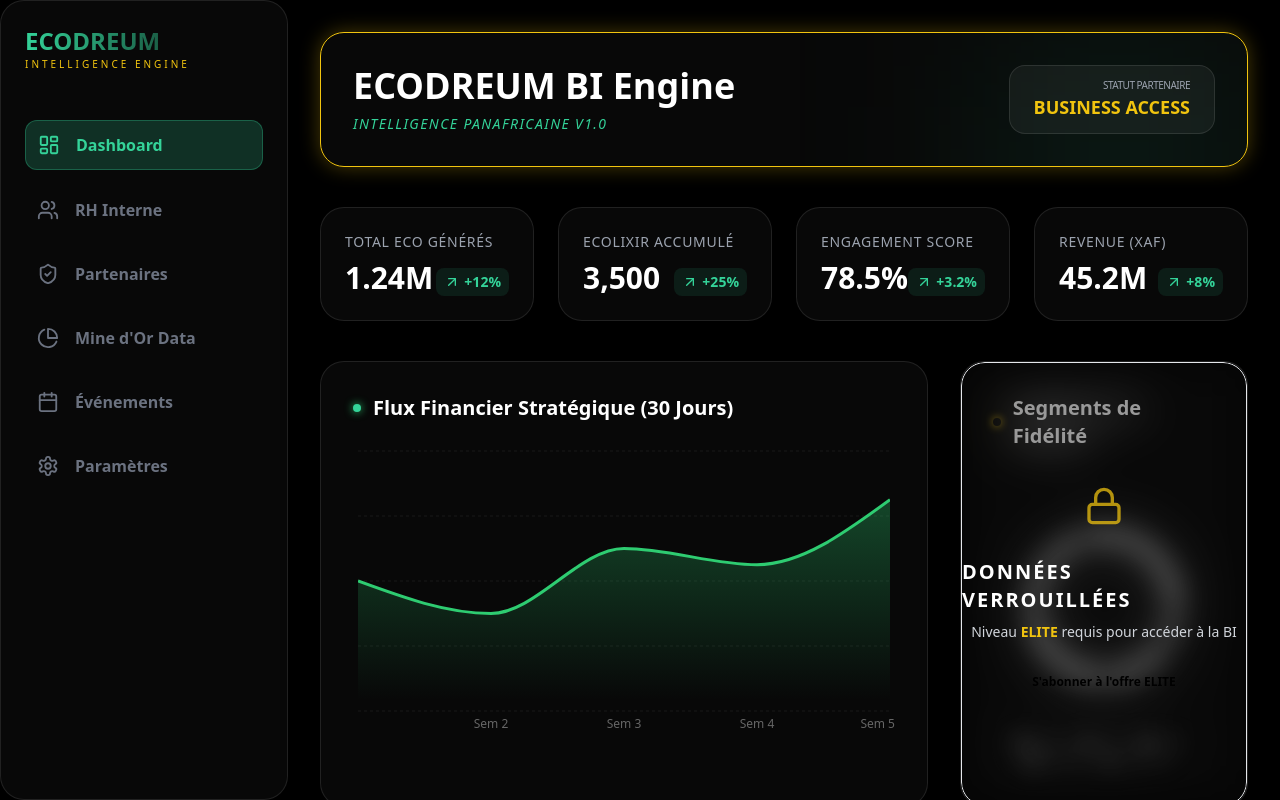
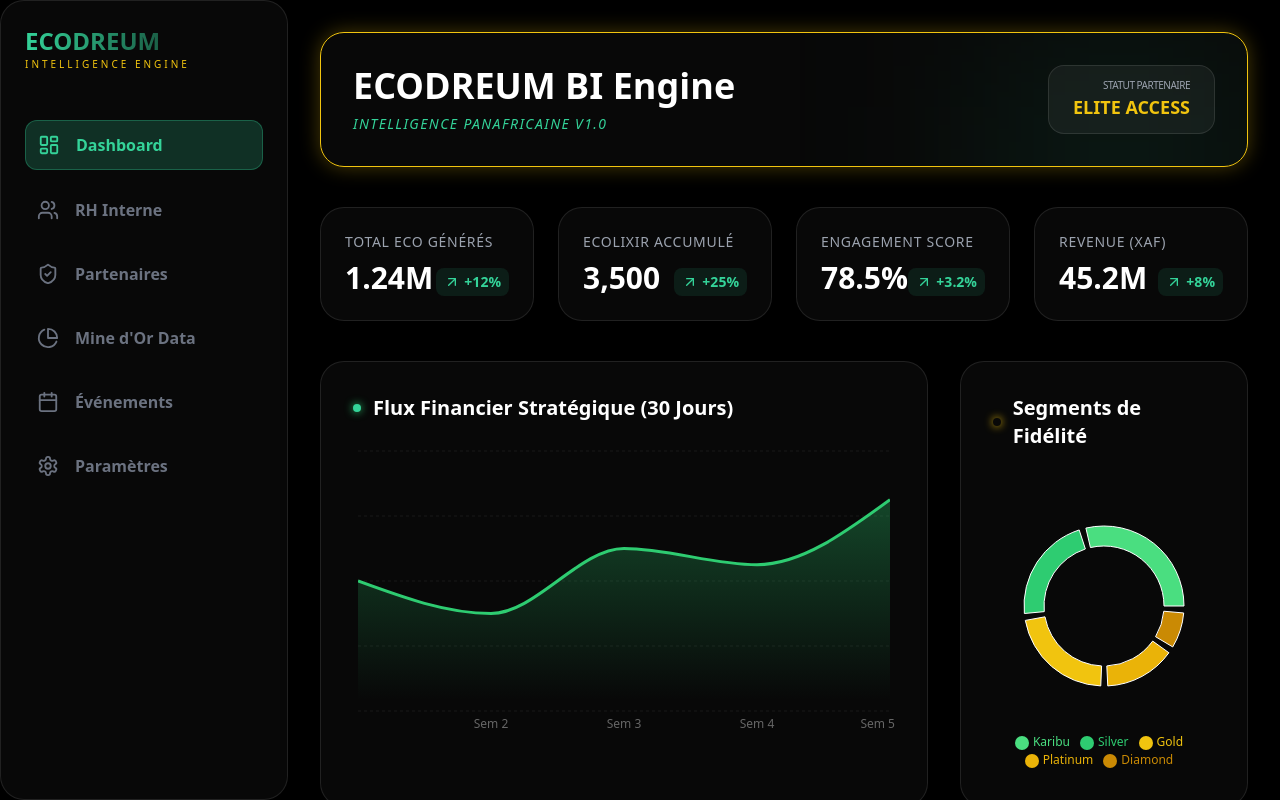
Before and after one commit to abdoulMalick2988/Gen-Alixir-2, a Next.js app: page / in a window 1280 px wide. Built offline with nearby package versions, Linux system fonts and the light colour scheme.

Commit message:
Update page.tsx

```diff
--- a/app/page.tsx
+++ b/app/page.tsx
@@ -7,7 +7,7 @@ import LockedOverlay from "../components/LockedOverlay";
 export default function Home() {
   // --- MODIFICATION ICI (Ligne 11) ---
   // On ajoute "as string" pour que TypeScript accepte la comparaison plus bas
-  const currentPartnerLevel = 'Business' as string;
+  const currentPartnerLevel = 'Elite' as string;
 
   return (
     <div className="flex h-screen bg-black overflow-hidden font-sans text-white">
```
